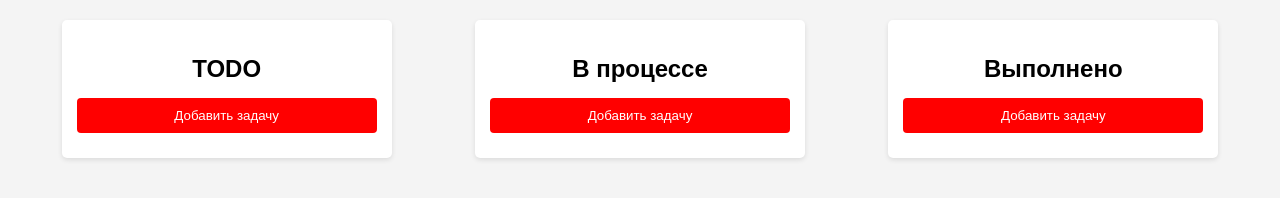
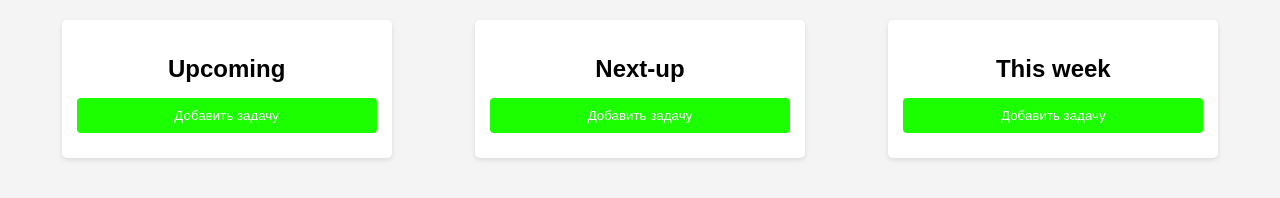
Before and after one commit to DedSec-eng/Study, a plain HTML site: page index.html in a window 1280 px wide. Drawn offline with Linux system fonts and the light colour scheme.

Commit message:
diagnostic

```diff
--- a/index.html
+++ b/index.html
@@ -10,26 +10,26 @@
 
 <div class="container">
     <div class="column" id="todo-column" data-column="todo">
-        <h2>TODO</h2>
+        <h2>Upcoming</h2>
         <button class="add-button" data-column="todo">Добавить задачу</button>
         <div class="notes-container" id="todo-notes">
-            <!-- Заметки TODO будут здесь -->
+            <!-- Заметки Upcoming будут здесь -->
         </div>
     </div>
 
     <div class="column" id="doing-column" data-column="doing">
-        <h2>В процессе</h2>
+        <h2>Next-up</h2>
         <button class="add-button" data-column="doing">Добавить задачу</button>
         <div class="notes-container" id="doing-notes">
-            <!-- Заметки В процессе будут здесь -->
+            <!-- Заметки В Next-up будут здесь -->
         </div>
     </div>
 
     <div class="column" id="done-column" data-column="done">
-        <h2>Выполнено</h2>
+        <h2>This week</h2>
         <button class="add-button" data-column="done">Добавить задачу</button>
         <div class="notes-container" id="done-notes">
-            <!-- Заметки Выполнено будут здесь -->
+            <!-- Заметки This week будут здесь -->
         </div>
     </div>
 </div>
--- a/styles.css
+++ b/styles.css
@@ -24,7 +24,7 @@ body {
 }
 
 .add-button {
-    background-color: #ff0000;
+    background-color: #1bff00;
     color: white;
     padding: 10px 15px;
     border: none;
@@ -35,7 +35,7 @@ body {
 }
 
 .add-button:hover {
-    background-color: #ff0000;
+    background-color: #1bff00;
 }
 
 .note {
```
